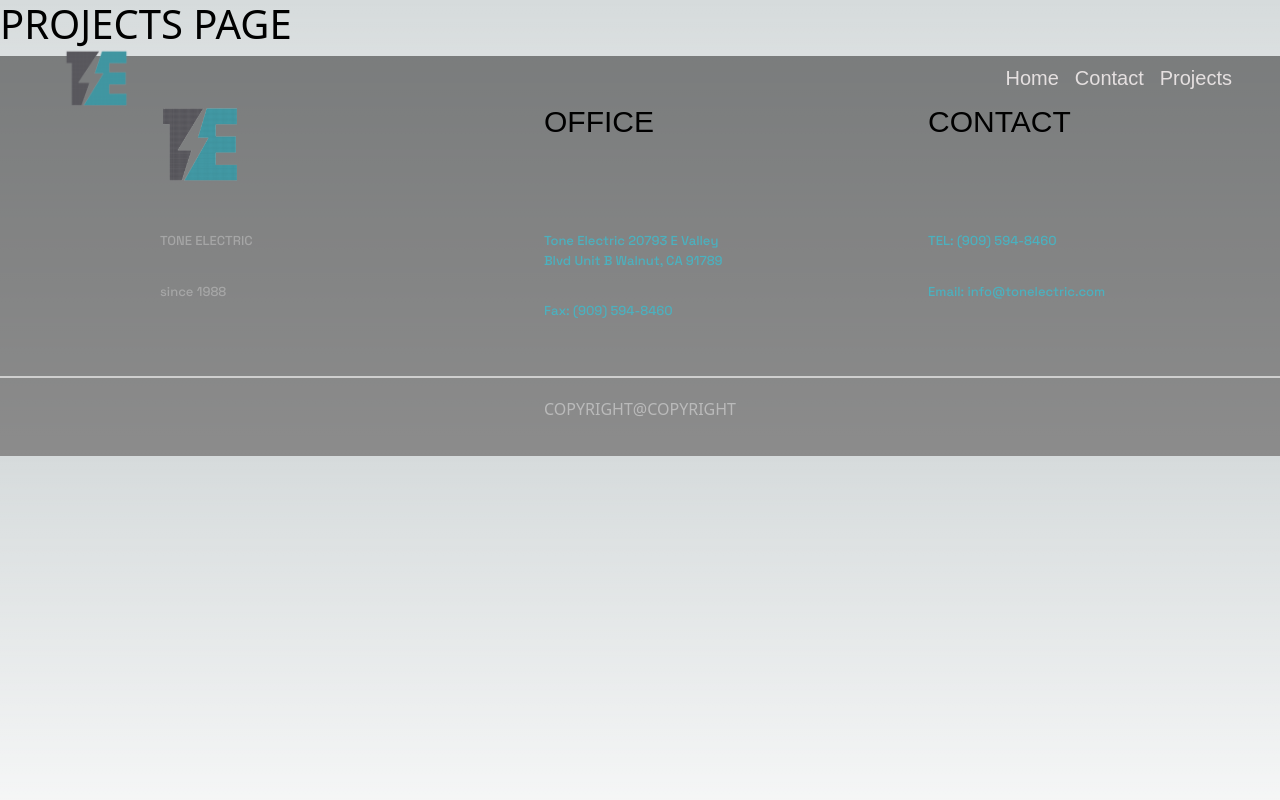
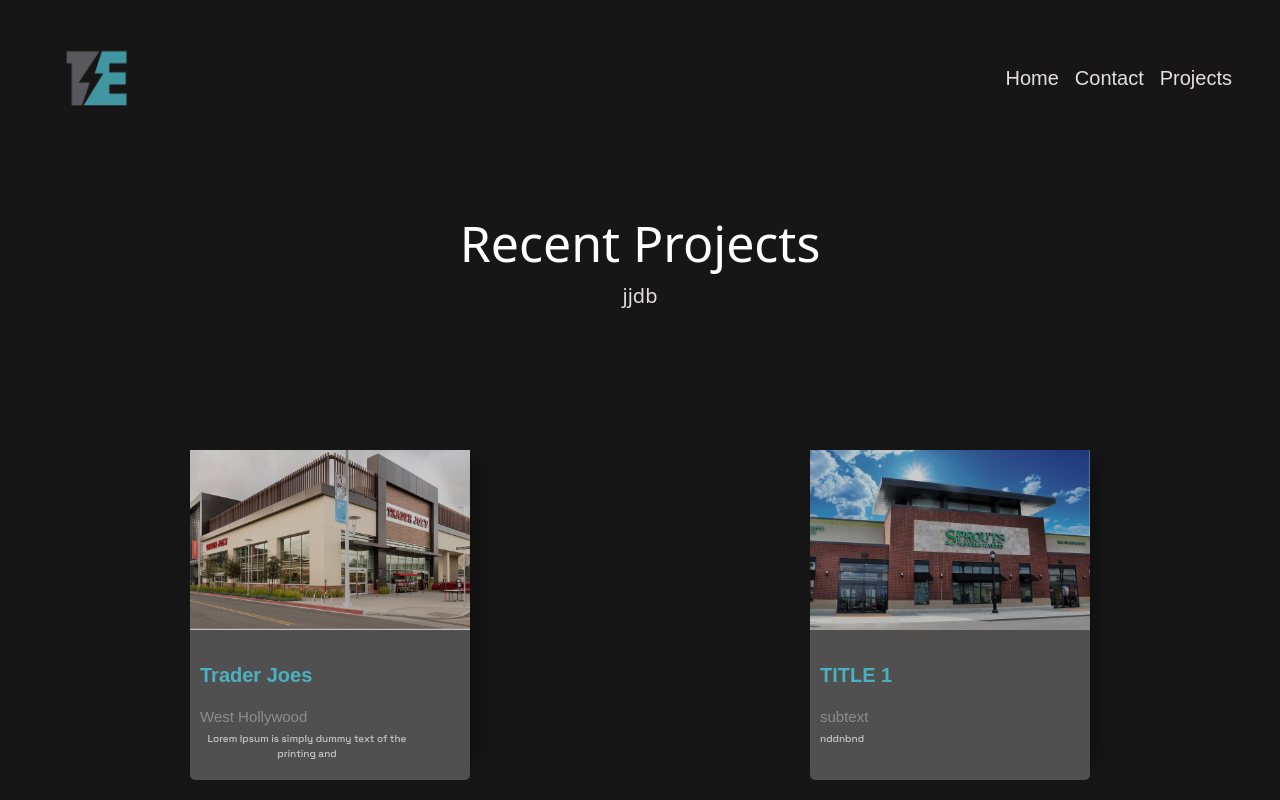
Before and after one commit to cerna234/ToneElectric, a Next.js app in the folder my-app/: page /projects in a window 1280 px wide. Shown: the top 800 px of the page. Built offline with nearby package versions, Linux system fonts and the light colour scheme; a web font is replaced by a local one.

Commit message:
Projects page

```diff
--- a/my-app/components/contact/ContactComponent/index.js
+++ b/my-app/components/contact/ContactComponent/index.js
@@ -1,4 +1,4 @@
-import Styles from "../ContactComponent/contact.module.scss"
+
 import ContactHeader from "./ContactHeader";
 import ContactForm from "./ContactForm";
 
--- a/my-app/components/recentWorks/recentWorksCallToAction/index.js
+++ b/my-app/components/recentWorks/recentWorksCallToAction/index.js
@@ -43,7 +43,7 @@
 
 
 
-                <Link className={Styles.RecentWorksCallToActionButton} href="/">View All</Link>
+                <Link className={Styles.RecentWorksCallToActionButton} href="/projects">View All</Link>
             </div>
         </div>
 
--- /dev/null
+++ b/my-app/components/recentWorks/recentWorksComponent/RecentProjectsComponentHeader.js
@@ -0,0 +1,14 @@
+import Styles from "../recentWorksComponent/recentWorksHeader.module.scss"
+
+const RecentProjectsComponentHeader = () => {
+    return(
+        <div className={Styles.headerContainer}>
+            <div className={Styles.headerInnerContainer}>
+                <h2>Recent Projects</h2>
+                <p>jjdb</p>
+            </div>
+        </div>
+    )
+}
+
+export default RecentProjectsComponentHeader;
--- a/my-app/components/recentWorks/recentWorksComponent/index.js
+++ b/my-app/components/recentWorks/recentWorksComponent/index.js
@@ -1,10 +1,49 @@
-import Styles from "../recentWorksComponent/recentWorksComponent.scss"
+import RecentWorks from "../recentWorksData"
+import RecentProjectsComponentHeader from "../recentWorksComponent/RecentProjectsComponentHeader"
 
+import Styles from "../recentWorksComponent/recentWorksComponent.module.scss"
+import CardStyles from "../../recentWorks/recentWorksCallToAction/recentWorksCallToAction.module.scss"
 const RecentWorksComponents = () => {
     return (
-        <div>
-            REVRNT WORKS COMPONENT
+
+    <div className={Styles.imagesContainer}>
+
+
+    <RecentProjectsComponentHeader/>
+    <div class="container-fluid overflow-hidden text-center">
+        <div class="row gy-5">
+            {RecentWorks.map((value,key) => {
+                return(
+                    <div key={key} className={`${Styles.column} col`}>
+                        <div className={Styles.projectsPageProjectCard}>
+
+                        <div className={CardStyles.imageCard} key={key}>
+                                    <div className={CardStyles.backgroundImageContainer}>
+                                        <div style={{backgroundImage:`url(${value.img.src})`}} className={CardStyles.worksImg}>
+
+                                        </div>
+                                    </div>
+
+                                <div className={CardStyles.worksContent}>
+                                    <div className={CardStyles.worksContentInner}>
+                                    <p className={CardStyles.worksContentTitle}>{value.workTitle}</p>
+                                    <p className={CardStyles.worksContentSubtext}>{value.workSubtext}</p>
+                                    <p className={CardStyles.worksContentDescription}>{value.workDescription}</p>
+                                    </div>
+
+                                </div>
+                            </div>
+                        </div>
+                    </div>
+                )
+            })}
         </div>
+    </div>
+
+    </div>
+
+
+
     )
 }
 
--- /dev/null
+++ b/my-app/components/recentWorks/recentWorksComponent/recentWorksComponent.module.scss
@@ -0,0 +1,30 @@
+.projectPage{
+    width: 100%;
+    height: 100%;
+    padding: 20px;
+    padding-top: 20vh;
+    display: flex;
+    justify-content: center;
+    align-items: center;
+    background-color: rgb(22, 22, 22);
+
+
+}
+
+
+
+.projectsPageProjectCard{
+
+    width:400px;
+    height: 400px;
+    display: flex;
+    justify-content: center;
+    align-items: center;
+}
+
+.column{
+
+    display: flex;
+    align-items: center;
+    justify-content: center;
+}
--- /dev/null
+++ b/my-app/components/recentWorks/recentWorksComponent/recentWorksHeader.module.scss
@@ -0,0 +1,29 @@
+.headerContainer{
+    width: 100%;
+    height: 30vh;
+
+    padding-bottom: 20px;
+    display: flex;
+    align-items: center;
+    justify-content: center;
+}
+
+.headerInnerContainer{
+    width: 80%;
+    height: 90%;
+
+    display: flex;
+    justify-content: center;
+    align-items: center;
+    flex-direction: column;
+}
+
+.headerInnerContainer h2{
+    color: white;
+    font-size: 50px;
+}
+
+.headerInnerContainer p{
+    color: rgb(225, 223, 223);
+    font-size: 20px;
+}
--- a/my-app/components/recentWorks/recentWorksData.js
+++ b/my-app/components/recentWorks/recentWorksData.js
@@ -43,6 +43,41 @@
         "workTitle":"West Hollywood",
         "workSubtext": "subtext",
         "workDescription":"nddnbnd"
+    },
+    {
+        "featured": false,
+        "img": AmazonFresh,
+        "workTitle":"West Hollywood",
+        "workSubtext": "subtext",
+        "workDescription":"nddnbnd"
+    },
+    {
+        "featured": false,
+        "img": AmazonFresh,
+        "workTitle":"West Hollywood",
+        "workSubtext": "subtext",
+        "workDescription":"nddnbnd"
+    },
+    {
+        "featured": false,
+        "img": AmazonFresh,
+        "workTitle":"West Hollywood",
+        "workSubtext": "subtext",
+        "workDescription":"nddnbnd"
+    },
+    {
+        "featured": false,
+        "img": AmazonFresh,
+        "workTitle":"West Hollywood",
+        "workSubtext": "subtext",
+        "workDescription":"nddnbnd"
+    },
+    {
+        "featured": false,
+        "img": AmazonFresh,
+        "workTitle":"West Hollywood",
+        "workSubtext": "subtext",
+        "workDescription":"nddnbnd"
     }
 ]
 
--- a/my-app/pages/index.js
+++ b/my-app/pages/index.js
@@ -2,7 +2,6 @@
 import Splash from '@/components/splash'
 import AboutSection from '@/components/AboutSection'
 import ContactCallToAction from '@/components/contact/contactCallToAction'
-import ContactComponent from '@/components/contact/ContactComponent'
 import Logo from "../public/Images/logo.png"
 import RecentWorksCallToAction from '@/components/recentWorks/recentWorksCallToAction'
 
--- a/my-app/pages/projects.js
+++ b/my-app/pages/projects.js
@@ -1,4 +1,6 @@
 import Head from 'next/head'
+import RecentWorksComponents from '@/components/recentWorks/recentWorksComponent'
+import Styles from  "../components/recentWorks/recentWorksComponent/recentWorksComponent.module.scss"
 
 export default function Home() {
   return (
@@ -9,8 +11,8 @@
         <meta name="viewport" content="width=device-width, initial-scale=1" />
         <link rel="icon" href="/favicon.ico" />
       </Head>
-      <main>
-        <h1>PROJECTS PAGE</h1>
+      <main className={Styles.projectPage}>
+        <RecentWorksComponents/>
       </main>
     </>
   )
```
Also changed, not shown: my-app/components/recentWorks/recentWorksComponent/recentWorksComponent.scss (deleted).
